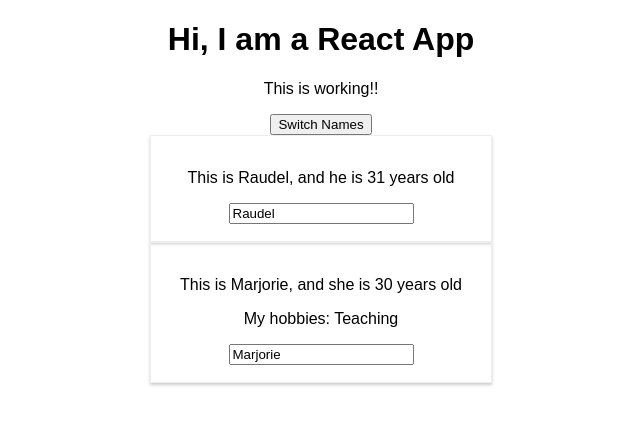
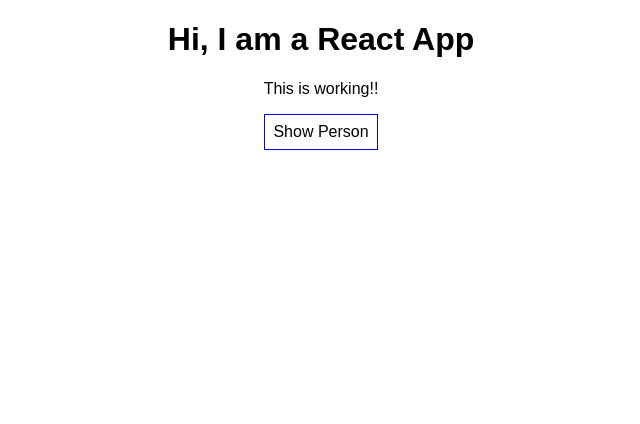
Before and after one commit to Raudelgar/react-complete-guide, a React (Create React App) app: page / in a window 1280 px wide. Shown: the top 424 px of the page, without its empty margins (319-959 px from the left). Built offline with nearby package versions, Linux system fonts and the light colour scheme.

Commit message:
Remdering Content Conditionally

```diff
--- a/src/App.js
+++ b/src/App.js
@@ -9,7 +9,8 @@ class App extends Component {
     person: [
       {name: "Raudel", gender: "he", age: 31},
       {name: "Marjorie", gender: "she",age: 30}
-    ]
+    ],
+    showPerson : false
   }
 
   //Method
@@ -34,16 +35,35 @@ class App extends Component {
     });
   }
 
+  togglePeronsHandler = () => {
+    const doesShow = this.state.showPerson;
+    this.setState({showPerson : !doesShow});
+  }
+
   //React execution method
   render() {
+    //inline style
+    const designBtn = {
+      backgroundColor: "white",
+      font: "inherit",
+      border: "1px solid blue",
+      padding: "8px",
+      cursor: "pointer"
+    };
+
     return (
       //jsx syntax
       <div className="App">
         <h1>Hi, I am a React App</h1>
         <p>This is working!!</p>
-        <button onClick={() => this.switchNameHandler("Raudel Garcia")}>
-        Switch Names
+        <button
+        style={designBtn}
+        onClick={this.togglePeronsHandler}>
+        Show Person
         </button>
+        {
+          this.state.showPerson ?
+            <div>
               <Person
                 name={this.state.person[0].name}
                 gender={this.state.person[0].gender}
@@ -56,6 +76,8 @@ class App extends Component {
                 change={this.changeNameHandler}>
                 My hobbies: Teaching
               </Person>
+            </div> : null
+        }
       </div>
     );
 
--- a/src/Person/Person.css
+++ b/src/Person/Person.css
@@ -5,4 +5,6 @@
   box-shadow: 0 2px 3px #ccc;
   padding: 17px;
   text-align: center;
+  margin-bottom: 10px;
+  margin-top: 10px;
 }
```
Lines whose indentation alone changed are shown as unchanged.
